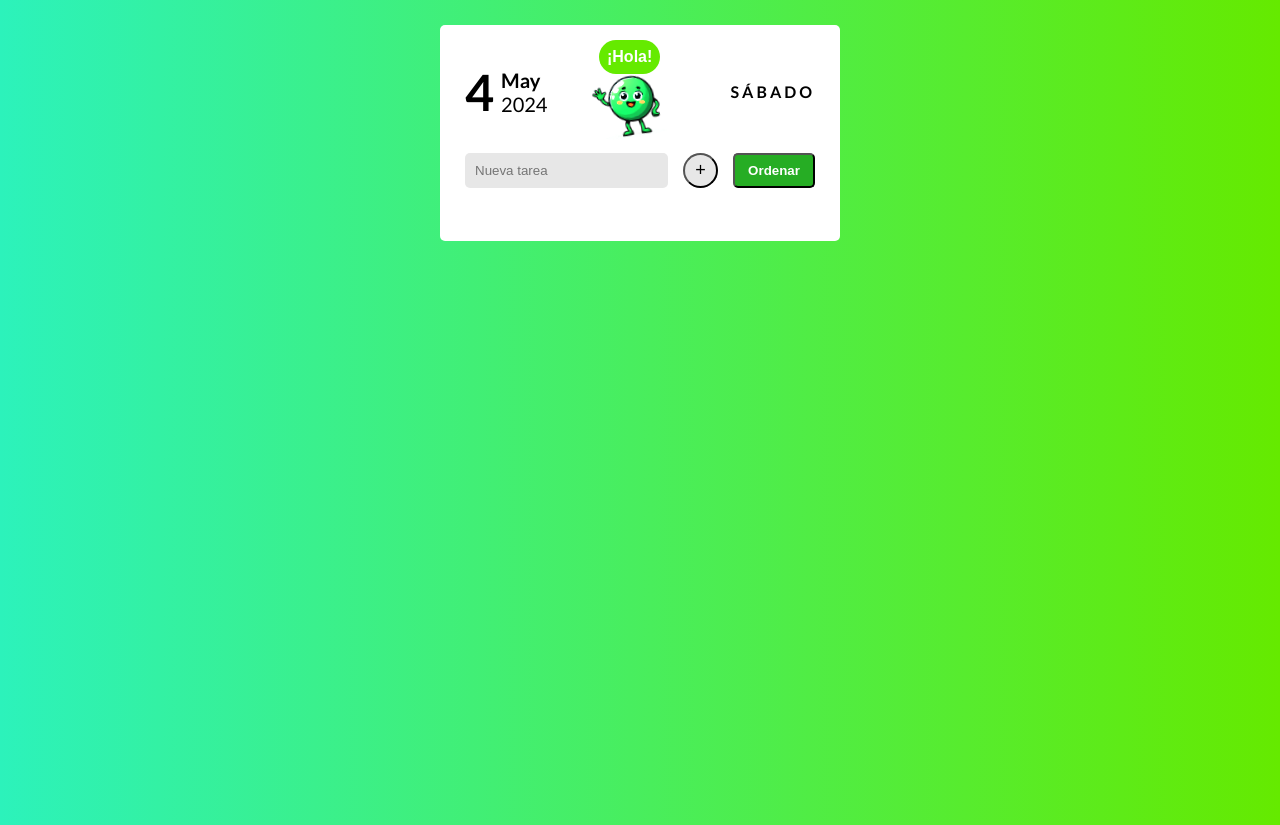
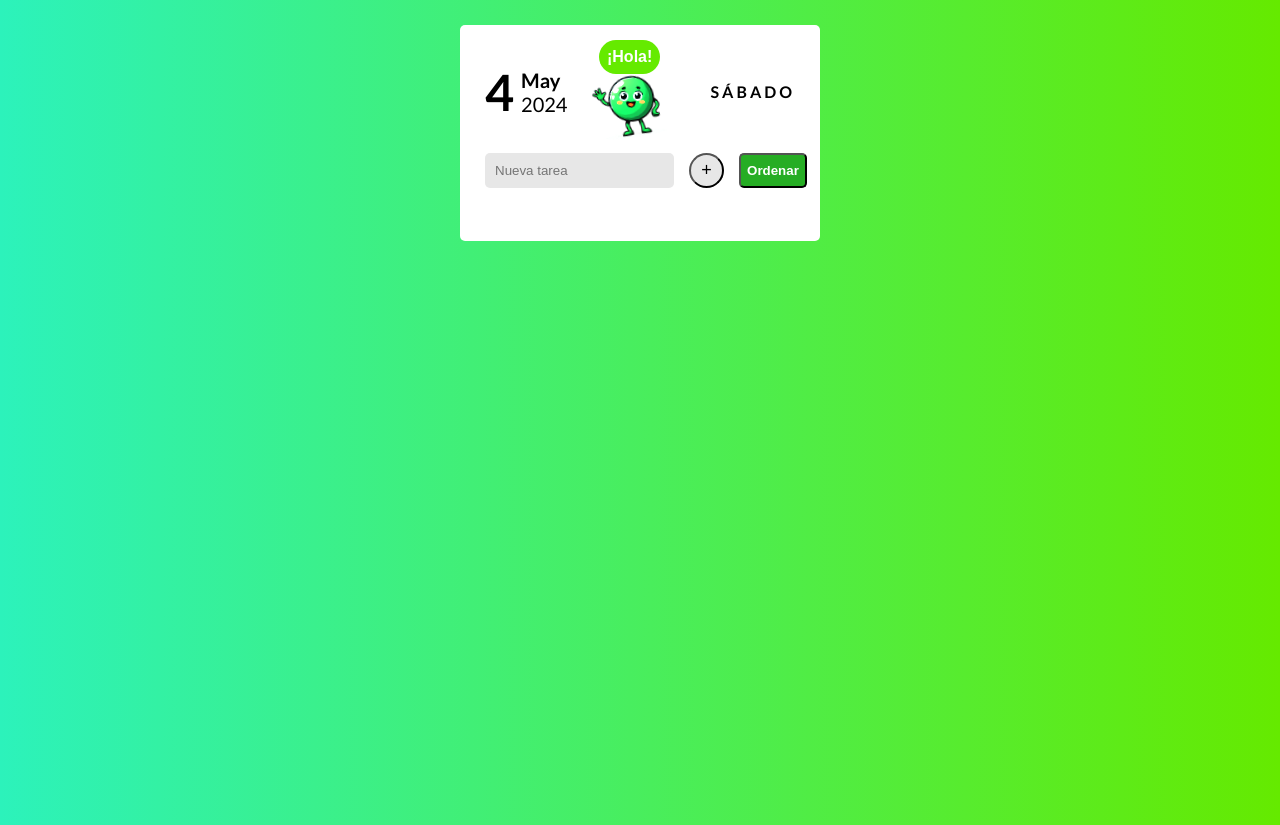
Before and after one commit to juanchoDev/Task-List, a plain HTML site: page index.html in a window 1280 px wide. Drawn offline with Linux system fonts and the light colour scheme.

Commit message:
Algunos cambios en estilos y nuevo icono de app

```diff
--- a/index.html
+++ b/index.html
@@ -4,7 +4,8 @@
     <meta charset="UTF-8">
     <meta http-equiv="X-UA-Compatible" content="IE=edge">
     <meta name="viewport" content="width=device-width, initial-scale=1.0">
-    <title>lista de tarea</title>
+    <title>Task List</title>
+    <link rel="shortcut icon" href="./images/happyCheck.png">
     <link href="https://fonts.googleapis.com/css2?family=Lato:ital,wght@0,100;0,300;0,400;0,700;0,900;1,100;1,300;1,400;1,700;1,900&display=swap" rel="stylesheet">
     <link rel="stylesheet" href="./styles/styles.css">
     <link rel="stylesheet" href="./styles/check.css">
--- a/styles/styles.css
+++ b/styles/styles.css
@@ -29,7 +29,7 @@ body {
   padding: 25px;
   background-color: var(--light);
   width: 100%;
-  max-width: 350px;
+  max-width: 310px;
   height: auto;
   animation: aparecer 1s ease;
 }
```
